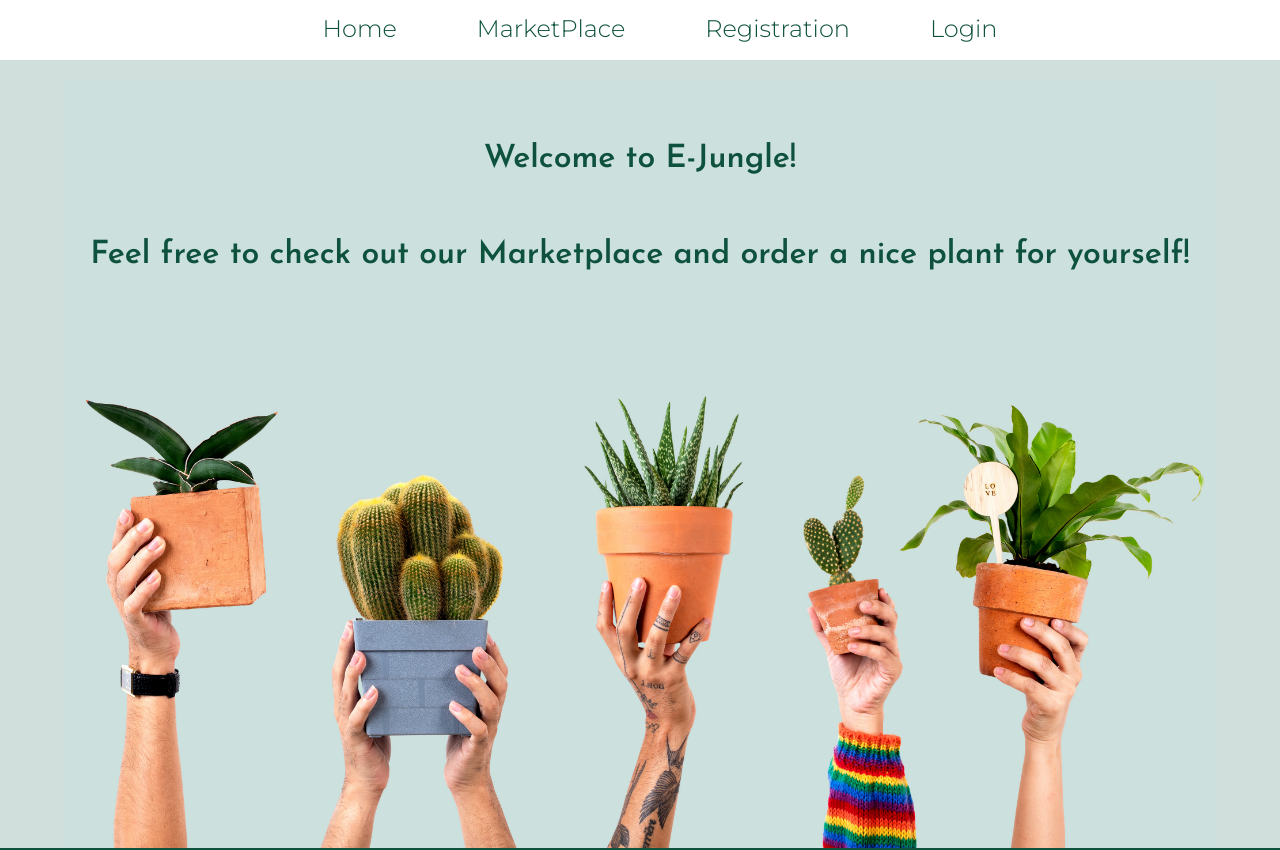
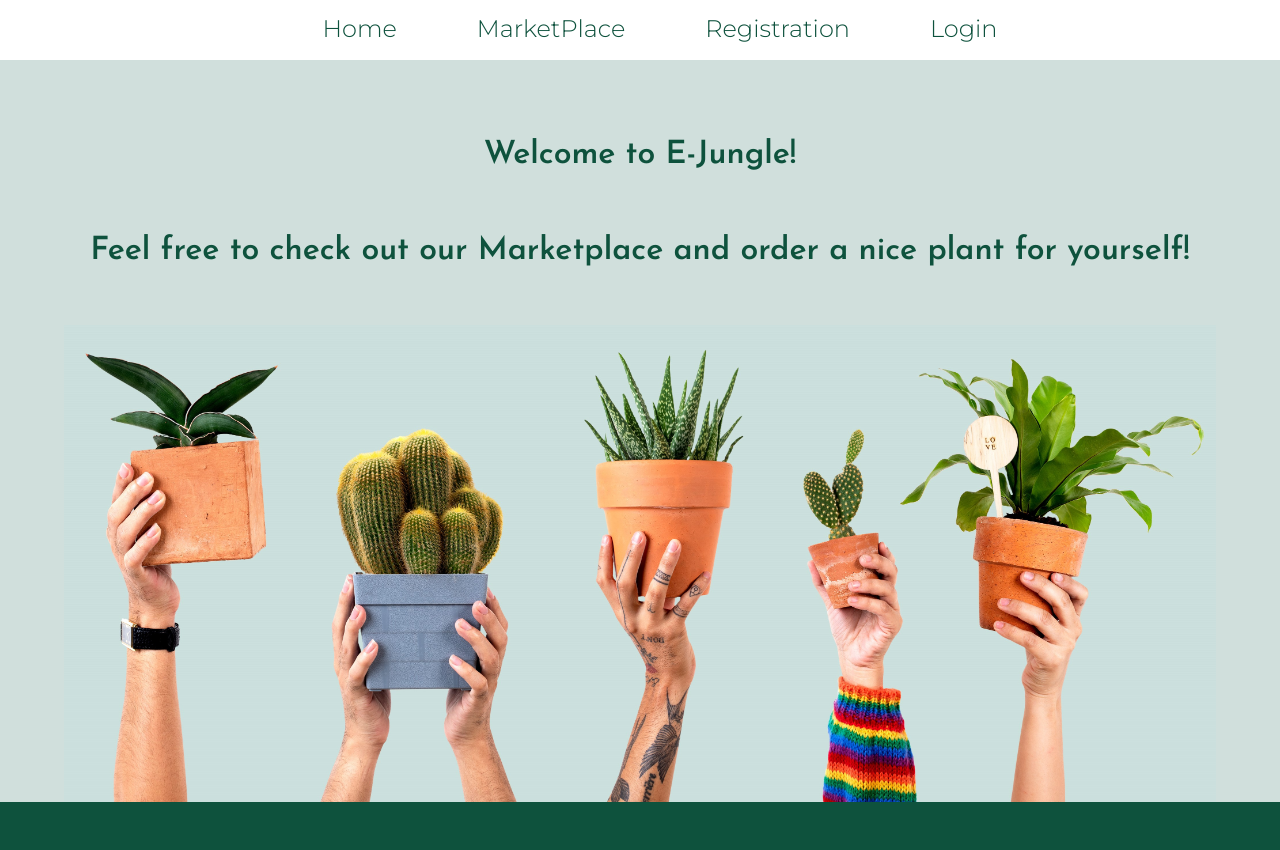
Before and after one commit to galveron/El-Proyecte-Grande, a React (Vite) app in the folder Frontend/ElProyecteGrandeFrontend/: page / in a window 1280 px wide. Shown: the top 850 px of the page. Built offline with nearby package versions, Linux system fonts and the light colour scheme.

Commit message:
change - minor design changes

```diff
--- a/Frontend/ElProyecteGrandeFrontend/src/Pages/Home/Home.css
+++ b/Frontend/ElProyecteGrandeFrontend/src/Pages/Home/Home.css
@@ -1,6 +1,8 @@
 .home-page {
     position: relative;
     display: flex;
+    flex-direction: column-reverse;
+    align-items: center;
     justify-content: center;
     bottom: 0;
     text-align: center;
@@ -21,6 +23,8 @@ img {
     display: flex;
     justify-content: center;
     align-items: center;
-    height: 200px;
     text-align: center;
+    position: relative;
+    top: 0;
+
 }
--- a/Frontend/ElProyecteGrandeFrontend/src/Pages/Layout/Layout.css
+++ b/Frontend/ElProyecteGrandeFrontend/src/Pages/Layout/Layout.css
@@ -35,6 +35,7 @@
     left: 0;
     display: flex;
     position: relative;
+    width: 100%;
     flex-direction: row;
     justify-content: center;
     align-items: center;
@@ -70,7 +71,7 @@
     cursor: pointer;
 }
 
-.cartModal{
+.cartModal {
     position: fixed;
     z-index: 1;
     left: 30%;
@@ -78,14 +79,14 @@
     width: 40%;
     height: 40%;
     overflow: auto;
-    color:orangered;
+    color: orangered;
     background-color: rgb(8, 88, 88);
-    background-color: rgba(8,88,88);
+    background-color: rgba(8, 88, 88);
     margin: 5% auto;
     border: 1px solid #888;
 }
 
-.cartItem{
+.cartItem {
     display: flex;
     flex-direction: column;
     justify-content: left;
@@ -104,7 +105,7 @@
     border-radius: 30px;
 }
 
-.closeModalButton{
+.closeModalButton {
     color: red;
     position: relative;
     right: 0;
--- a/Frontend/ElProyecteGrandeFrontend/src/index.css
+++ b/Frontend/ElProyecteGrandeFrontend/src/index.css
@@ -1,5 +1,7 @@
 body {
   margin: 0 !important;
+  display: block !important;
+  height: fit-content
 }
 
 :root {
@@ -18,9 +20,9 @@ body {
 }
 
 #root {
-  min-height: 100%;
   text-align: center;
   display: flex;
+  flex-direction: column;
   position: relative;
   bottom: 0;
   flex-direction: column;
@@ -28,17 +30,6 @@ body {
   padding: 0;
   margin-top: 10vh;
 
-}
-
-.root img+.welcome {
-  position: absolute;
-  top: 0;
-  left: 0;
-}
-
-.welcome {
-  position: absolute;
-  top: 0;
 }
 
 a {
@@ -218,7 +209,7 @@ a:hover {
 .register-comp,
 .imageuploader,
 .productcard-container {
-  min-height: 70vh;
+  min-height: calc(100vh - 60px - 200px);
   display: inline-block;
   align-content: center;
 }
@@ -228,7 +219,14 @@ a:hover {
 }
 
 .marketplace {
-  min-height: 70vh;
+  position: relative;
+  display: flex;
+  flex-direction: column-reverse;
+  align-items: center;
+  justify-content: center;
+  bottom: 0;
+  text-align: center;
+  min-height: calc(100vh - 60px - 200px);
 }
 
 .login {
```
Also changed, not shown: Frontend/ElProyecteGrandeFrontend/public/background1.jpg.
